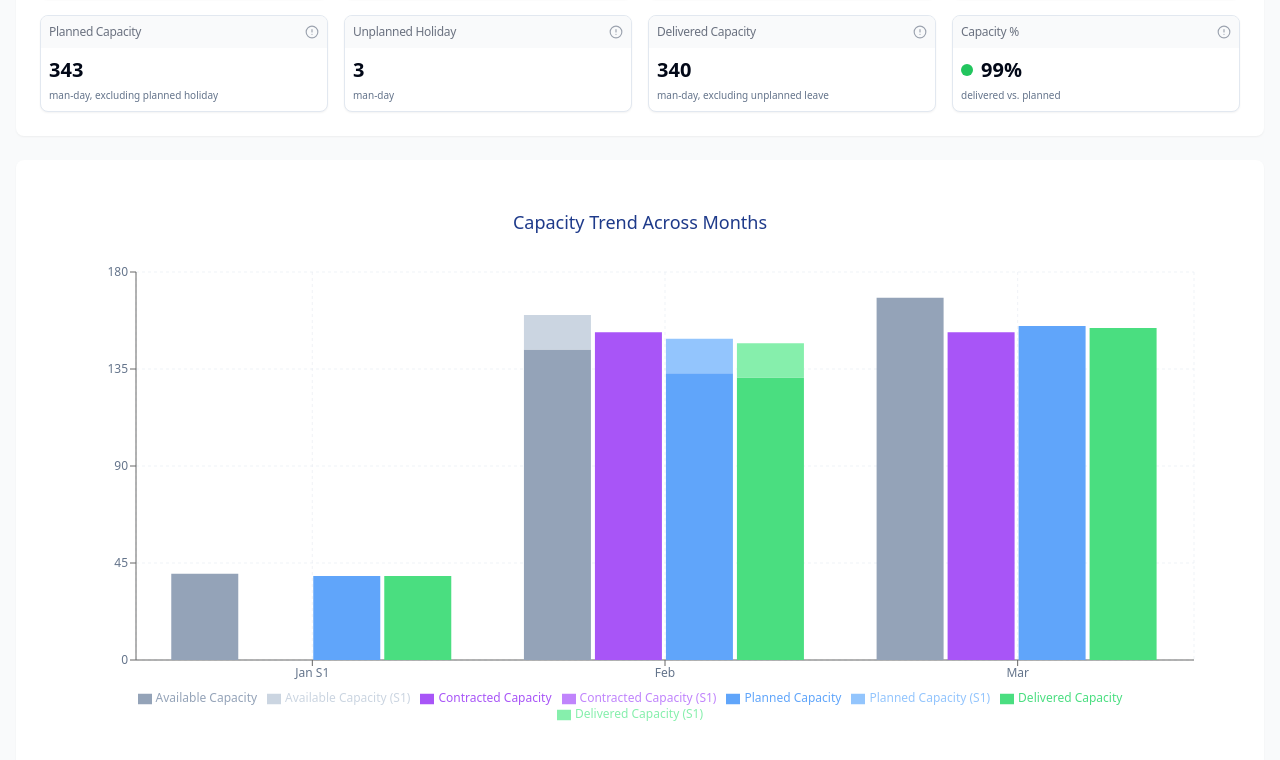
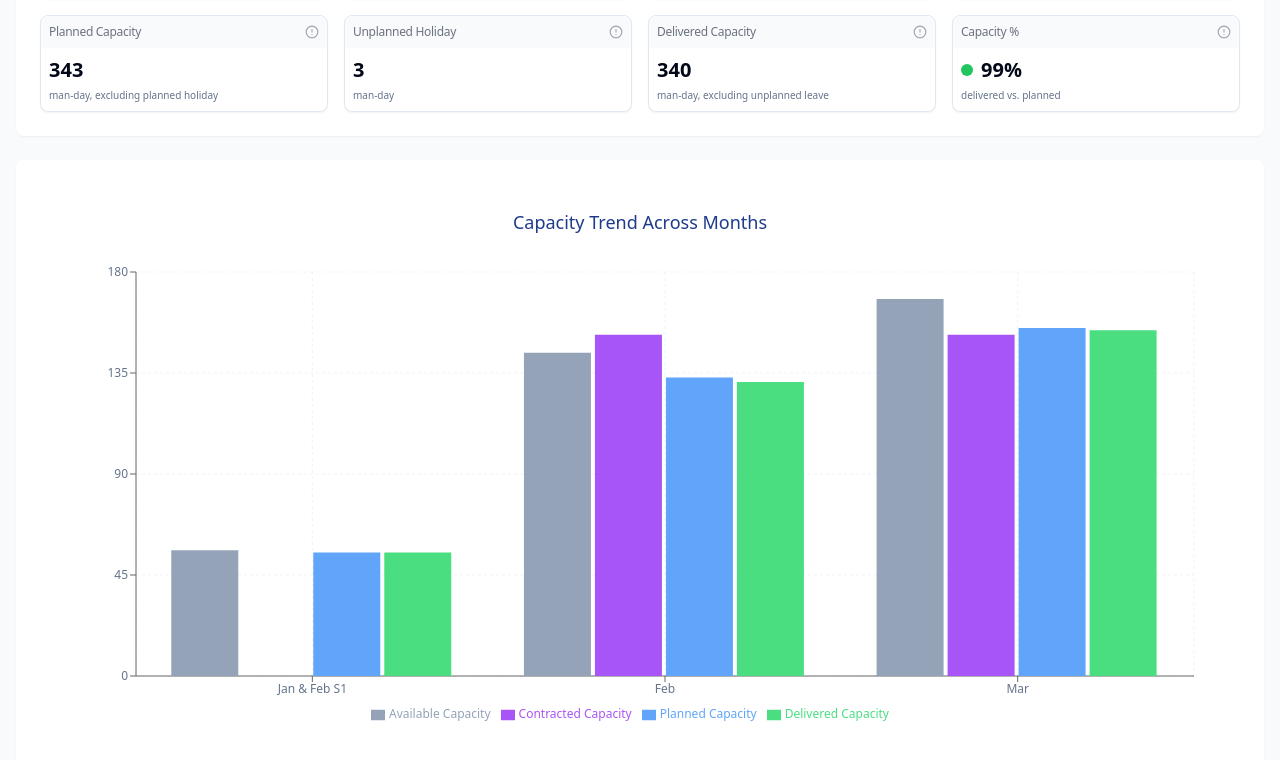
Before and after one commit to ionutlicurici88/adm-monthly-service-review-dashboard, a React (Vite) app: page / in a window 1280 px wide. Shown: the part 410-1170 px from the top of the page. Built offline with nearby package versions, Linux system fonts and the light colour scheme.

Commit message:
Fix: Unstack S1 data in MonthCapacityTrend
Move S1 data from Feb to Jan & Feb S1 in the MonthCapacityTrend component.

```diff
--- a/src/components/dashboard/MonthCapacityTrend.tsx
+++ b/src/components/dashboard/MonthCapacityTrend.tsx
@@ -1,3 +1,4 @@
+
 import { MonthCapacityOverview } from "@/types/dashboard";
 import { BarChart, Bar, XAxis, YAxis, CartesianGrid, Tooltip, Legend, ResponsiveContainer } from "recharts";
 import { ChartContainer, ChartTooltip, ChartTooltipContent } from "@/components/ui/chart";
@@ -32,9 +33,9 @@ const MonthCapacityTrend = ({ data, excludeS1Data = false }: MonthCapacityTrendP
           delivered: month.deliveredCapacity,
         }));
     } else {
-      // For "grand_total" view, combine feb_s1 with feb, and keep jan_s1 separate
+      // For "grand_total" view, combine jan_s1 and feb_s1
+      const janS1Data = data.find(item => item.monthId === "jan_s1");
       const febS1Data = data.find(item => item.monthId === "feb_s1");
-      const janS1Data = data.find(item => item.monthId === "jan_s1");
 
       // Filter and process other data
       const processedData = data
@@ -50,38 +51,32 @@ const MonthCapacityTrend = ({ data, excludeS1Data = false }: MonthCapacityTrendP
 
           return (monthOrder[a.monthId] || 99) - (monthOrder[b.monthId] || 99);
         })
-        .map(month => {
-          if (month.monthId === "feb") {
-            // For Feb, include Feb S1 data stacked on top
-            return {
-              name: month.monthName,
-              available: month.availableCapacity,
-              availableS1: febS1Data?.availableCapacity || 0,
-              contracted: month.contractedCapacity || 0,
-              contractedS1: febS1Data?.contractedCapacity || 0,
-              planned: month.plannedCapacity,
-              plannedS1: febS1Data?.plannedCapacity || 0,
-              delivered: month.deliveredCapacity,
-              deliveredS1: febS1Data?.deliveredCapacity || 0,
-            };
-          }
-          return {
-            name: month.monthName,
-            available: month.availableCapacity,
-            contracted: month.contractedCapacity || 0,
-            planned: month.plannedCapacity,
-            delivered: month.deliveredCapacity,
-          };
-        });
+        .map(month => ({
+          name: month.monthName,
+          available: month.availableCapacity,
+          contracted: month.contractedCapacity || 0,
+          planned: month.plannedCapacity,
+          delivered: month.deliveredCapacity,
+        }));
 
-      // Add Jan S1 at the beginning
-      if (janS1Data) {
+      // Create and add combined Jan & Feb S1 at the beginning
+      if (janS1Data || febS1Data) {
+        const janAvailable = janS1Data?.availableCapacity || 0;
+        const janContracted = janS1Data?.contractedCapacity || 0;
+        const janPlanned = janS1Data?.plannedCapacity || 0;
+        const janDelivered = janS1Data?.deliveredCapacity || 0;
+
+        const febAvailable = febS1Data?.availableCapacity || 0;
+        const febContracted = febS1Data?.contractedCapacity || 0;
+        const febPlanned = febS1Data?.plannedCapacity || 0;
+        const febDelivered = febS1Data?.deliveredCapacity || 0;
+
         processedData.unshift({
-          name: janS1Data.monthName,
-          available: janS1Data.availableCapacity,
-          contracted: janS1Data.contractedCapacity || 0,
-          planned: janS1Data.plannedCapacity,
-          delivered: janS1Data.deliveredCapacity,
+          name: "Jan & Feb S1",
+          available: janAvailable + febAvailable,
+          contracted: janContracted + febContracted,
+          planned: janPlanned + febPlanned,
+          delivered: janDelivered + febDelivered,
         });
       }
 
@@ -96,33 +91,17 @@ const MonthCapacityTrend = ({ data, excludeS1Data = false }: MonthCapacityTrendP
       label: "Available Capacity",
       color: "#94a3b8", // slate-400
     },
-    availableS1: {
-      label: "Available Capacity (S1)",
-      color: "#cbd5e1", // lighter slate
-    },
     contracted: {
       label: "Contracted Capacity",
       color: "#a855f7", // purple-500
-    },
-    contractedS1: {
-      label: "Contracted Capacity (S1)",
-      color: "#c084fc", // lighter purple
     },
     planned: {
       label: "Planned Capacity",
       color: "#60a5fa", // blue-400
     },
-    plannedS1: {
-      label: "Planned Capacity (S1)",
-      color: "#93c5fd", // lighter blue
-    },
     delivered: {
       label: "Delivered Capacity",
       color: "#4ade80", // green-400
-    },
-    deliveredS1: {
-      label: "Delivered Capacity (S1)",
-      color: "#86efac", // lighter green
     },
   };
 
@@ -142,17 +121,10 @@ const MonthCapacityTrend = ({ data, excludeS1Data = false }: MonthCapacityTrendP
                 }
               />
               <Legend />
-              <Bar dataKey="available" stackId="a" fill="var(--color-available)" name="Available Capacity" />
-              {!excludeS1Data && <Bar dataKey="availableS1" stackId="a" fill="var(--color-availableS1)" name="Available Capacity (S1)" />}
-
-              <Bar dataKey="contracted" stackId="b" fill="var(--color-contracted)" name="Contracted Capacity" />
-              {!excludeS1Data && <Bar dataKey="contractedS1" stackId="b" fill="var(--color-contractedS1)" name="Contracted Capacity (S1)" />}
-
-              <Bar dataKey="planned" stackId="c" fill="var(--color-planned)" name="Planned Capacity" />
-              {!excludeS1Data && <Bar dataKey="plannedS1" stackId="c" fill="var(--color-plannedS1)" name="Planned Capacity (S1)" />}
-
-              <Bar dataKey="delivered" stackId="d" fill="var(--color-delivered)" name="Delivered Capacity" />
-              {!excludeS1Data && <Bar dataKey="deliveredS1" stackId="d" fill="var(--color-deliveredS1)" name="Delivered Capacity (S1)" />}
+              <Bar dataKey="available" fill="var(--color-available)" name="Available Capacity" />
+              <Bar dataKey="contracted" fill="var(--color-contracted)" name="Contracted Capacity" />
+              <Bar dataKey="planned" fill="var(--color-planned)" name="Planned Capacity" />
+              <Bar dataKey="delivered" fill="var(--color-delivered)" name="Delivered Capacity" />
             </BarChart>
           </ResponsiveContainer>
         </ChartContainer>
```
